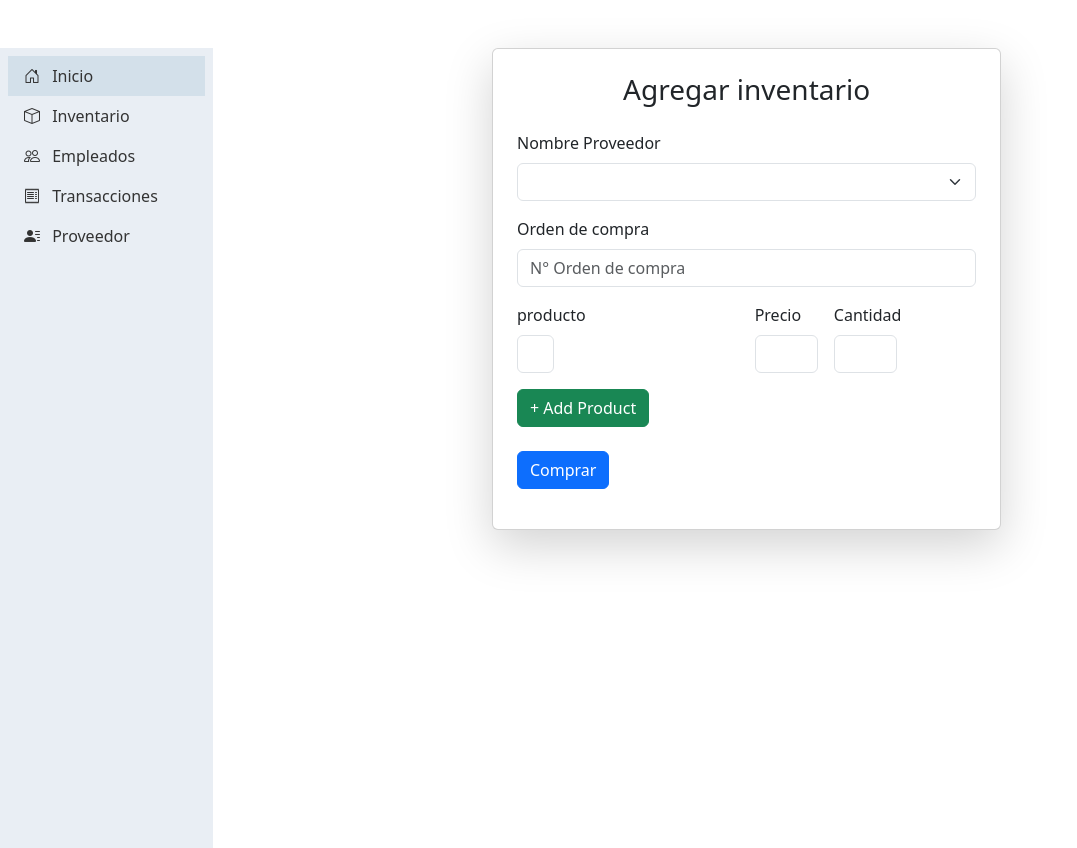
After one commit to pengupang/GestordeVentas, a Django app: page /inventario_compra/ in a window 1280 px wide. The commit adds this page. Shown: the whole page, without its empty margins (0-1077 px from the left). Run offline with Django 5.2, Linux system fonts and the light colour scheme; lists and menus that the app fills with data are empty.

Commit message:
ingresar compras
template para ingresar la compra de inventario

```diff
--- a/App/views.py
+++ b/App/views.py
@@ -8,10 +8,13 @@ def inicio (request):
     return render(request,'inicio.html')
 
 def empleados (request):
-    return render (request,'empleados.html')
+    return render (request,'empleados_ver.html')
 
 def agregar_Empleado (request):
     return render(request,'empleados_agregar.html')
 
 def catalogo (request):
     return render(request,'catalogo.html')
+
+def inventario_compra (request):
+    return render(request,'inventario_compras.html')
--- a/GestordeVentas/urls.py
+++ b/GestordeVentas/urls.py
@@ -20,10 +20,11 @@ from App import views
 
 urlpatterns = [
     path('admin/', admin.site.urls),
-     path('', views.inicio, name='home'),
+    path('', views.inicio, name='home'),
     path('login/',views.login),
     path('empleados/',views.empleados),
     path('agregar_e/',views.agregar_Empleado),
-    path('catalogo/',views.catalogo)
+    path('catalogo/',views.catalogo),
+    path('inventario_compra/',views.inventario_compra)
 
 ]
--- a/Templates/header.html
+++ b/Templates/header.html
@@ -15,15 +15,10 @@
 
 </head>
 <body>
-    <div class="container-fluid">
+    <div class="container-fluid mt-5">
         <div class="row">
             <!-- Sidebar -->
             <div class="col-md-2 sidebar p-0">
-                <div class="d-flex flex-column">
-                    <div class="bg-primary text-white p-3 d-flex align-items-center">
-                        <i class="bi bi-person-circle fs-2"></i>
-                        <span class="ms-2 fs-4">LOGO</span>
-                    </div>
                 <nav class="nav flex-column p-2">
                     <a href="#" class="nav-link active"><i class="bi bi-house-door me-2"></i> Inicio</a>
                     <a href="#" class="nav-link"><i class="bi bi-box me-2"></i> Inventario</a>
@@ -32,4 +27,3 @@
                     <a href="#" class="nav-link"><i class="bi bi-person-lines-fill me-2"></i> Proveedor</a>
                 </nav>
             </div>
-            </div>
--- a/Templates/inicio.html
+++ b/Templates/inicio.html
@@ -4,7 +4,7 @@
             <!-- Main Content -->
             <body>
                 <div class=" container col-md-10">
-                    <h1 class="text-center mb-4">Sales & Inventory Dashboard</h1>
+                    <h1 class="text-center mb-4">Inicio</h1>
 
                     <div class="row">
                         <!-- Products Sold Chart -->
--- /dev/null
+++ b/Templates/inventario_compras.html
@@ -0,0 +1,52 @@
+{%load static%}
+{%include 'header.html' %}
+<div class="col-md-10">
+    <div class="col-mt-5">
+        <div class="row justify-content-center">
+            <div class="col-lg-6">
+                <div class="card shadow-lg p-4">
+                    <h3 class="text-center mb-4">Agregar inventario</h3>
+                    <form method="POST" action="#">
+                        <div class="mb-3">
+                            <label for="firstName" class="form-label">Nombre Proveedor</label>
+                            <select class="form-select" id="Proveedor" name="proveedor" required>
+                            </select>
+                        </div>
+                        <div class="mb-3">
+                            <label for="lastName" class="form-label">Orden de compra</label>
+                            <input type="text" class="form-control" id="orden" name="orden" placeholder="N° Orden de compra" required>
+                        </div>
+                        <div class="mb-3">
+
+                                <div class="row g-3 align-items-center producto-item">
+                                    <div class="col-md-6">
+                                        <div class="col-md-2">
+                                            <label for="precio{{ producto.id }}" class="form-label">producto</label>
+                                            <select type="number" class="form-control" name="precio{{ producto.id }}" value="{{ producto.precio }}" min="0">
+                                            </select>
+                                        </div>
+                                    </div>
+                                    <div class="col-md-2">
+                                        <label for="precio{{ producto.id }}" class="form-label">Precio</label>
+                                        <input type="number" class="form-control" name="precio{{ producto.id }}" value="{{ producto.precio }}" min="0">
+                                    </div>
+                                    <div class="col-md-2">
+                                        <label for="cantidad{{ producto.id }}" class="form-label">Cantidad</label>
+                                        <input type="number" class="form-control" name="cantidad{{ producto.id }}" min="1">
+                                    </div>
+                                    <div class="mt-3">
+                                        <button type="button" class="btn btn-success" id="addProductBtn">+ Add Product</button>
+                                    </div>
+
+                                    <div class="mt-4">
+                                        <button type="submit" class="btn btn-primary">Comprar</button>
+                                    </div>
+
+                            </form>
+                          </div>
+
+            </div>
+        </div>
+    </div>
+
+</div>
```
Also changed, not shown: Templates/empleados.html (deleted, +0 -73 lines), Templates/empleados_ver.html (added, +63 -0 lines). Lines whose indentation alone changed are shown as unchanged.
